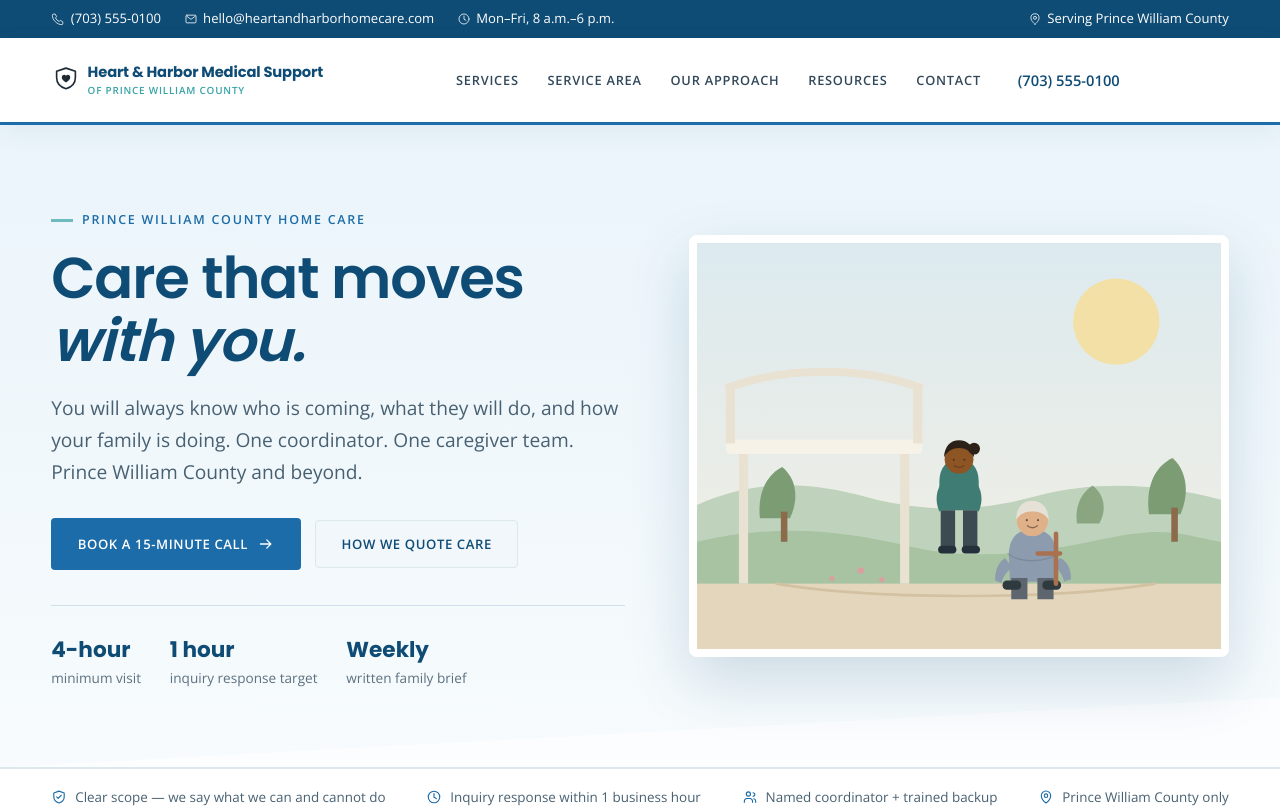
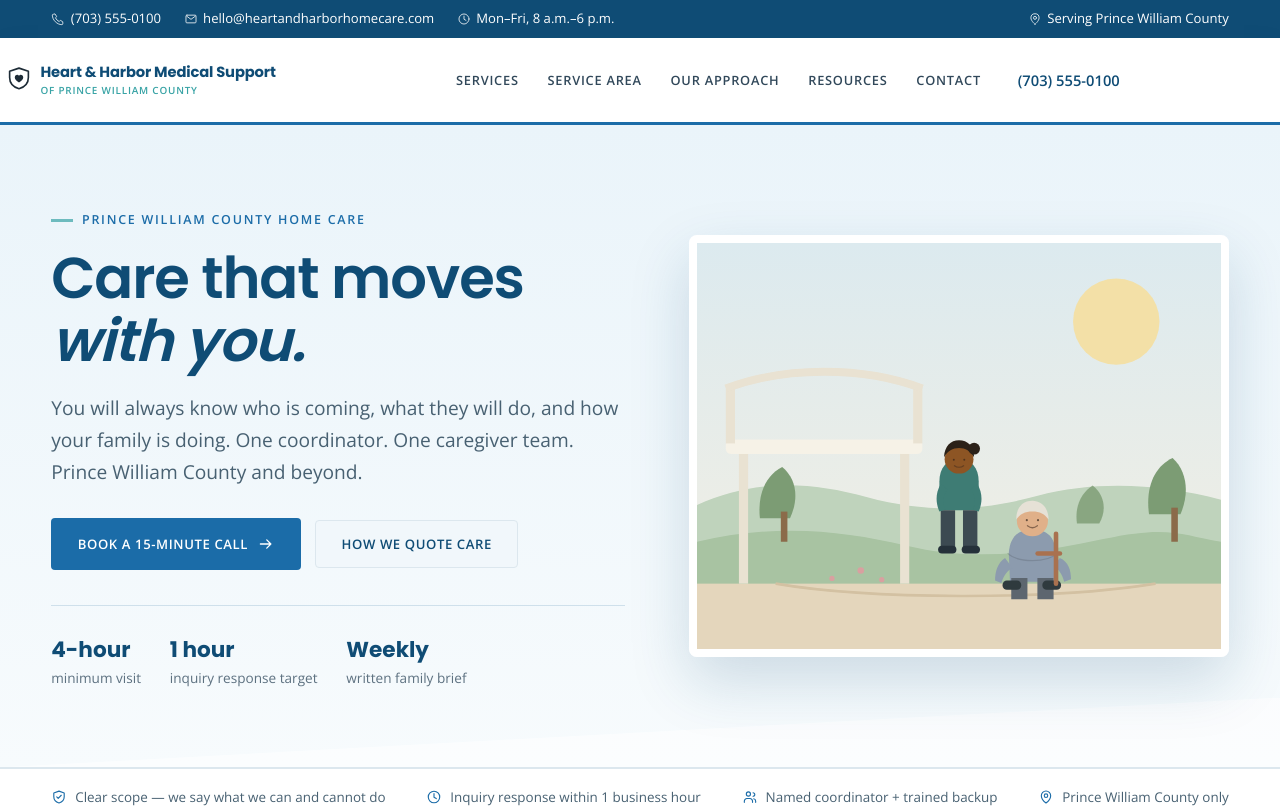
Before and after one commit to techora01/hearth-harbor-home-care, a plain HTML site: page sites/02-medic/index.html in a window 1280 px wide. Shown: the top 811 px of the page. Drawn offline with nearby package versions, Linux system fonts and the light colour scheme.

Commit message:
ui: move brand to furthest left edge

```diff
--- a/site-builder/base.css
+++ b/site-builder/base.css
@@ -107,11 +107,8 @@ hr { border: 0; border-top: 1px solid var(--line); margin: 2.5rem 0; }
 .pill.neutral { background: var(--bg2); color: var(--muted); }
 
 /* Header */
-.site-header {
-  position: sticky; top: 0; z-index: 60; background: var(--header-bg, var(--bg));
-  border-bottom: 1px solid var(--line); backdrop-filter: blur(14px);
-}
-.header-inner { display: flex; align-items: center; gap: .8rem; min-height: var(--header-h, 78px); flex-wrap: nowrap; }
+.site-header .container { width: 100%; max-width: none; padding-inline: .25rem; margin-inline: 0; }
+.header-inner { display: flex; align-items: center; gap: .8rem; min-height: var(--header-h, 78px); flex-wrap: nowrap; padding-left: 0; }
 .brand { flex: 0 0 auto; }
 .nav { flex: 1 1 auto; justify-content: center; }
 .brand { display: inline-flex; align-items: center; gap: .4rem; text-decoration: none; color: var(--ink); flex: 0 0 auto; }
--- a/sites/01-screwfast/assets/css/base.css
+++ b/sites/01-screwfast/assets/css/base.css
@@ -107,11 +107,8 @@ hr { border: 0; border-top: 1px solid var(--line); margin: 2.5rem 0; }
 .pill.neutral { background: var(--bg2); color: var(--muted); }
 
 /* Header */
-.site-header {
-  position: sticky; top: 0; z-index: 60; background: var(--header-bg, var(--bg));
-  border-bottom: 1px solid var(--line); backdrop-filter: blur(14px);
-}
-.header-inner { display: flex; align-items: center; gap: .8rem; min-height: var(--header-h, 78px); flex-wrap: nowrap; }
+.site-header .container { width: 100%; max-width: none; padding-inline: .25rem; margin-inline: 0; }
+.header-inner { display: flex; align-items: center; gap: .8rem; min-height: var(--header-h, 78px); flex-wrap: nowrap; padding-left: 0; }
 .brand { flex: 0 0 auto; }
 .nav { flex: 1 1 auto; justify-content: center; }
 .brand { display: inline-flex; align-items: center; gap: .4rem; text-decoration: none; color: var(--ink); flex: 0 0 auto; }
--- a/sites/02-medic/assets/css/base.css
+++ b/sites/02-medic/assets/css/base.css
@@ -107,11 +107,8 @@ hr { border: 0; border-top: 1px solid var(--line); margin: 2.5rem 0; }
 .pill.neutral { background: var(--bg2); color: var(--muted); }
 
 /* Header */
-.site-header {
-  position: sticky; top: 0; z-index: 60; background: var(--header-bg, var(--bg));
-  border-bottom: 1px solid var(--line); backdrop-filter: blur(14px);
-}
-.header-inner { display: flex; align-items: center; gap: .8rem; min-height: var(--header-h, 78px); flex-wrap: nowrap; }
+.site-header .container { width: 100%; max-width: none; padding-inline: .25rem; margin-inline: 0; }
+.header-inner { display: flex; align-items: center; gap: .8rem; min-height: var(--header-h, 78px); flex-wrap: nowrap; padding-left: 0; }
 .brand { flex: 0 0 auto; }
 .nav { flex: 1 1 auto; justify-content: center; }
 .brand { display: inline-flex; align-items: center; gap: .4rem; text-decoration: none; color: var(--ink); flex: 0 0 auto; }
--- a/sites/03-jekyll-serif/assets/css/base.css
+++ b/sites/03-jekyll-serif/assets/css/base.css
@@ -107,11 +107,8 @@ hr { border: 0; border-top: 1px solid var(--line); margin: 2.5rem 0; }
 .pill.neutral { background: var(--bg2); color: var(--muted); }
 
 /* Header */
-.site-header {
-  position: sticky; top: 0; z-index: 60; background: var(--header-bg, var(--bg));
-  border-bottom: 1px solid var(--line); backdrop-filter: blur(14px);
-}
-.header-inner { display: flex; align-items: center; gap: .8rem; min-height: var(--header-h, 78px); flex-wrap: nowrap; }
+.site-header .container { width: 100%; max-width: none; padding-inline: .25rem; margin-inline: 0; }
+.header-inner { display: flex; align-items: center; gap: .8rem; min-height: var(--header-h, 78px); flex-wrap: nowrap; padding-left: 0; }
 .brand { flex: 0 0 auto; }
 .nav { flex: 1 1 auto; justify-content: center; }
 .brand { display: inline-flex; align-items: center; gap: .4rem; text-decoration: none; color: var(--ink); flex: 0 0 auto; }
--- a/sites/04-minimal-mistakes/assets/css/base.css
+++ b/sites/04-minimal-mistakes/assets/css/base.css
@@ -107,11 +107,8 @@ hr { border: 0; border-top: 1px solid var(--line); margin: 2.5rem 0; }
 .pill.neutral { background: var(--bg2); color: var(--muted); }
 
 /* Header */
-.site-header {
-  position: sticky; top: 0; z-index: 60; background: var(--header-bg, var(--bg));
-  border-bottom: 1px solid var(--line); backdrop-filter: blur(14px);
-}
-.header-inner { display: flex; align-items: center; gap: .8rem; min-height: var(--header-h, 78px); flex-wrap: nowrap; }
+.site-header .container { width: 100%; max-width: none; padding-inline: .25rem; margin-inline: 0; }
+.header-inner { display: flex; align-items: center; gap: .8rem; min-height: var(--header-h, 78px); flex-wrap: nowrap; padding-left: 0; }
 .brand { flex: 0 0 auto; }
 .nav { flex: 1 1 auto; justify-content: center; }
 .brand { display: inline-flex; align-items: center; gap: .4rem; text-decoration: none; color: var(--ink); flex: 0 0 auto; }
--- a/sites/05-agency/assets/css/base.css
+++ b/sites/05-agency/assets/css/base.css
@@ -107,11 +107,8 @@ hr { border: 0; border-top: 1px solid var(--line); margin: 2.5rem 0; }
 .pill.neutral { background: var(--bg2); color: var(--muted); }
 
 /* Header */
-.site-header {
-  position: sticky; top: 0; z-index: 60; background: var(--header-bg, var(--bg));
-  border-bottom: 1px solid var(--line); backdrop-filter: blur(14px);
-}
-.header-inner { display: flex; align-items: center; gap: .8rem; min-height: var(--header-h, 78px); flex-wrap: nowrap; }
+.site-header .container { width: 100%; max-width: none; padding-inline: .25rem; margin-inline: 0; }
+.header-inner { display: flex; align-items: center; gap: .8rem; min-height: var(--header-h, 78px); flex-wrap: nowrap; padding-left: 0; }
 .brand { flex: 0 0 auto; }
 .nav { flex: 1 1 auto; justify-content: center; }
 .brand { display: inline-flex; align-items: center; gap: .4rem; text-decoration: none; color: var(--ink); flex: 0 0 auto; }
--- a/sites/06-viva-medical/assets/css/base.css
+++ b/sites/06-viva-medical/assets/css/base.css
@@ -107,11 +107,8 @@ hr { border: 0; border-top: 1px solid var(--line); margin: 2.5rem 0; }
 .pill.neutral { background: var(--bg2); color: var(--muted); }
 
 /* Header */
-.site-header {
-  position: sticky; top: 0; z-index: 60; background: var(--header-bg, var(--bg));
-  border-bottom: 1px solid var(--line); backdrop-filter: blur(14px);
-}
-.header-inner { display: flex; align-items: center; gap: .8rem; min-height: var(--header-h, 78px); flex-wrap: nowrap; }
+.site-header .container { width: 100%; max-width: none; padding-inline: .25rem; margin-inline: 0; }
+.header-inner { display: flex; align-items: center; gap: .8rem; min-height: var(--header-h, 78px); flex-wrap: nowrap; padding-left: 0; }
 .brand { flex: 0 0 auto; }
 .nav { flex: 1 1 auto; justify-content: center; }
 .brand { display: inline-flex; align-items: center; gap: .4rem; text-decoration: none; color: var(--ink); flex: 0 0 auto; }
--- a/sites/07-healnet/assets/css/base.css
+++ b/sites/07-healnet/assets/css/base.css
@@ -107,11 +107,8 @@ hr { border: 0; border-top: 1px solid var(--line); margin: 2.5rem 0; }
 .pill.neutral { background: var(--bg2); color: var(--muted); }
 
 /* Header */
-.site-header {
-  position: sticky; top: 0; z-index: 60; background: var(--header-bg, var(--bg));
-  border-bottom: 1px solid var(--line); backdrop-filter: blur(14px);
-}
-.header-inner { display: flex; align-items: center; gap: .8rem; min-height: var(--header-h, 78px); flex-wrap: nowrap; }
+.site-header .container { width: 100%; max-width: none; padding-inline: .25rem; margin-inline: 0; }
+.header-inner { display: flex; align-items: center; gap: .8rem; min-height: var(--header-h, 78px); flex-wrap: nowrap; padding-left: 0; }
 .brand { flex: 0 0 auto; }
 .nav { flex: 1 1 auto; justify-content: center; }
 .brand { display: inline-flex; align-items: center; gap: .4rem; text-decoration: none; color: var(--ink); flex: 0 0 auto; }
--- a/sites/08-hugo-serif/assets/css/base.css
+++ b/sites/08-hugo-serif/assets/css/base.css
@@ -107,11 +107,8 @@ hr { border: 0; border-top: 1px solid var(--line); margin: 2.5rem 0; }
 .pill.neutral { background: var(--bg2); color: var(--muted); }
 
 /* Header */
-.site-header {
-  position: sticky; top: 0; z-index: 60; background: var(--header-bg, var(--bg));
-  border-bottom: 1px solid var(--line); backdrop-filter: blur(14px);
-}
-.header-inner { display: flex; align-items: center; gap: .8rem; min-height: var(--header-h, 78px); flex-wrap: nowrap; }
+.site-header .container { width: 100%; max-width: none; padding-inline: .25rem; margin-inline: 0; }
+.header-inner { display: flex; align-items: center; gap: .8rem; min-height: var(--header-h, 78px); flex-wrap: nowrap; padding-left: 0; }
 .brand { flex: 0 0 auto; }
 .nav { flex: 1 1 auto; justify-content: center; }
 .brand { display: inline-flex; align-items: center; gap: .4rem; text-decoration: none; color: var(--ink); flex: 0 0 auto; }
--- a/sites/09-hugobricks/assets/css/base.css
+++ b/sites/09-hugobricks/assets/css/base.css
@@ -107,11 +107,8 @@ hr { border: 0; border-top: 1px solid var(--line); margin: 2.5rem 0; }
 .pill.neutral { background: var(--bg2); color: var(--muted); }
 
 /* Header */
-.site-header {
-  position: sticky; top: 0; z-index: 60; background: var(--header-bg, var(--bg));
-  border-bottom: 1px solid var(--line); backdrop-filter: blur(14px);
-}
-.header-inner { display: flex; align-items: center; gap: .8rem; min-height: var(--header-h, 78px); flex-wrap: nowrap; }
+.site-header .container { width: 100%; max-width: none; padding-inline: .25rem; margin-inline: 0; }
+.header-inner { display: flex; align-items: center; gap: .8rem; min-height: var(--header-h, 78px); flex-wrap: nowrap; padding-left: 0; }
 .brand { flex: 0 0 auto; }
 .nav { flex: 1 1 auto; justify-content: center; }
 .brand { display: inline-flex; align-items: center; gap: .4rem; text-decoration: none; color: var(--ink); flex: 0 0 auto; }
```
